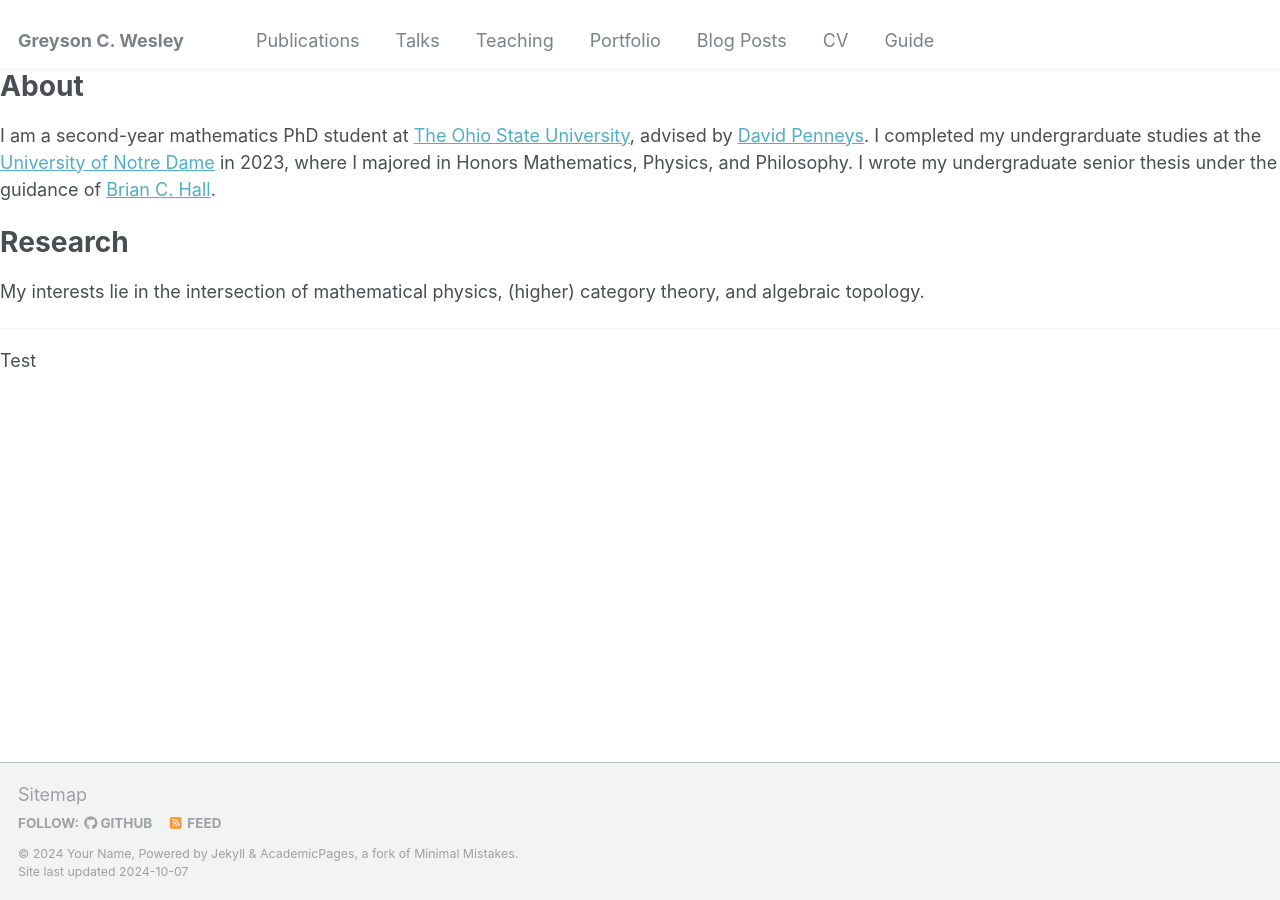
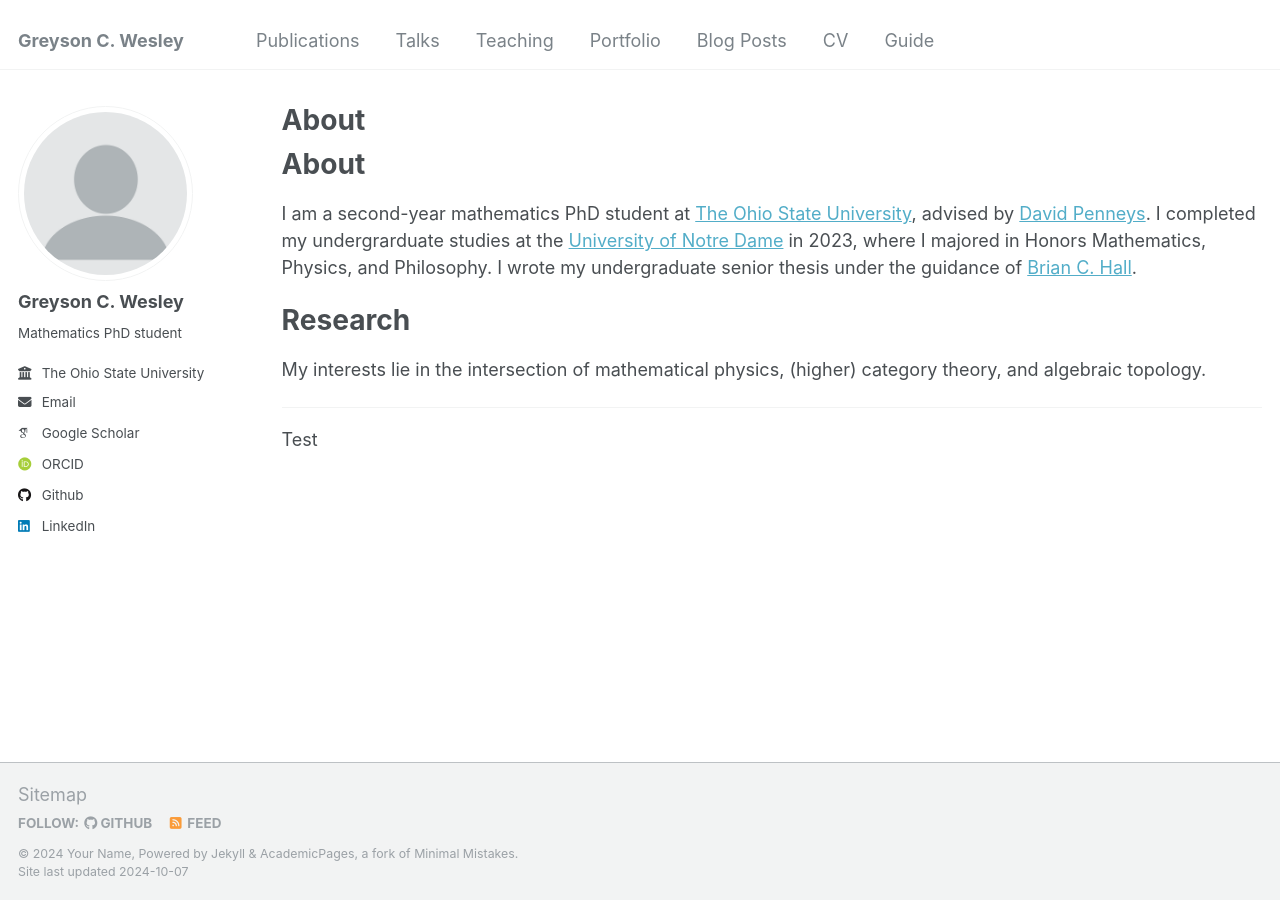
Before and after one commit to gwesley96/gwesley96.github.io, a Jekyll site: the page built from _pages/about.md, in a window 1280 px wide. Built offline with Jekyll 4.4.1, drawn with Linux system fonts in a browser that asks for light colours; some web fonts are replaced; our own code applies the rules of GitHub Pages for plain Markdown files; part of the change alters nothing that is shown.

Commit message:
Update about.md

```diff
--- a/_pages/about.md
+++ b/_pages/about.md
@@ -1,6 +1,7 @@
 ---
 permalink: /
-title: "Greyson Wesley - About"
+title: "About"
+layout: archive
 author_profile: true
 redirect_from:
   - /about/
```
